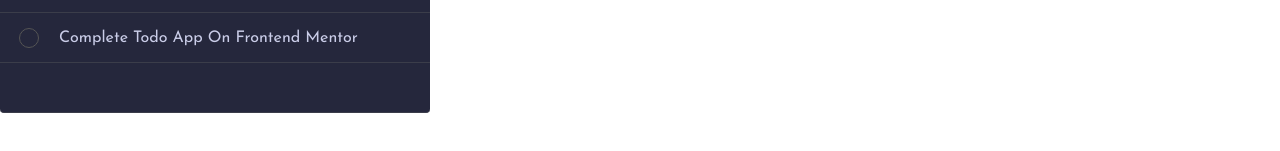
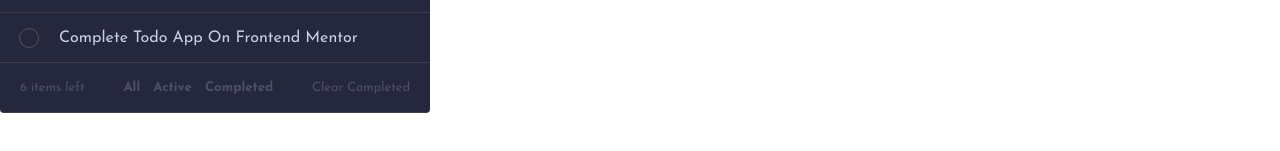
Before and after one commit to shepherd-astro-flexer/frontend-todo, a React (Create React App) app: page / in a window 1280 px wide. Shown: the part 547-698 px from the top of the page. Built offline with nearby package versions, Linux system fonts and the light colour scheme.

Commit message:
Add filter functionality of todo

```diff
--- a/src/App.css
+++ b/src/App.css
@@ -132,7 +132,7 @@
 }
 
 .close-button {
-  color: hsl(240, 1%, 35%);
+  color: hsl(240, 16%, 10%);
   font-weight: 300;
   margin-right: 10px;
   cursor: pointer;
@@ -148,8 +148,31 @@
   color: hsl(235, 19%, 35%);
 }
 
+.manipulate-cont p {
+  font-size: 0.8rem;
+}
 
+.manipulate-cont {
+  color: hsl(233, 14%, 35%);
+  display: flex;
+  padding: 0 20px;
+  justify-content: space-between;
+}
 
+.manipulate-cont p:hover, .manipulate-cont h5:hover {
+  cursor: pointer;
+  color: hsl(220, 98%, 61%);
+}
+
+.middle-cont {
+  display: flex;
+  justify-content: space-between;
+  width: 150px;
+}
+
+h5:focus {
+  color: red;
+}
 
 
 
--- a/src/App.js
+++ b/src/App.js
@@ -4,6 +4,8 @@
 import CloseIcon from '@mui/icons-material/Close';
 
 function App() {
+
+  // ! Object is the key :)
   const [todos, updateTodos] = useState([
     {
       name: "Complete onine Javascript course",
@@ -42,6 +44,25 @@
     id: "",
     checked: false
   })
+  // * This will be the value of todos if completed is clicked
+  // ! Kapag empty ang allTodos, ang value nya is the todos array
+  const [filteredTodos, setFilteredTodos] = useState("All");
+
+  const [length, setLength] = useState(todos.length);
+
+  const filteredArray = todos.filter(todo => {
+    if (filteredTodos === "Active") {
+      return !todo.checked
+    } else if (filteredTodos === "Completed"){
+      return todo.checked;
+    } else {
+      return true // ! Just keep it.
+    }
+  })
+
+  const runFilter = filter => {
+    setFilteredTodos(filter)
+  }
 
   return (
     <div>
@@ -75,14 +96,20 @@
         }} value={input.name} type="text" placeholder="Create a new todo..." autoCorrect="none" />
       </div>
       <div>
-        {todos.map((todo, idx)=> {
+        {filteredArray.map((todo, idx) => {
           return (
             <div key={idx} id={idx} className="todos-container">
               <label className="toggle-container">
                 <input id={todo.id} onChange={e => {
                   const {id, checked} = e.target;
-                  console.log(id)
+                  console.log(id, checked);
 
+                  const countCheck = todos.filter(todo => {
+                    return !todo.checked;
+                  })
+                  console.log(countCheck)
+                  setLength(countCheck.length - 1);
+                  // We change the current value of the checked property depending on the value of checked(e)
                   updateTodos(prevValue => {
                     return prevValue.map(val => {
                       return val.id == id ? {...val, checked} : val;
@@ -104,8 +131,26 @@
             </div>
           )
         })}
-        <div className="todos-container">
-
+        <div className="todos-container manipulate-cont">
+          <p>{length} items left</p>
+          <div className="middle-cont">
+            <h5 onClick={e => {
+             runFilter(e.target.innerText);
+            }}>All</h5>
+            <h5 onClick={e => {
+             runFilter(e.target.innerText);
+            }}>Active</h5>
+            <h5 onClick={e => {
+             runFilter(e.target.innerText);
+            }}>Completed</h5>
+          </div>
+          <p onClick={() => {
+            updateTodos(prevValue => {
+              return prevValue.filter(prev => {
+                return !prev.checked;
+              })
+            })
+          }}>Clear Completed</p>
         </div>
       </div>
     </div>
@@ -113,3 +158,49 @@
 }
 
 export default App;
+// updateAllTodos(prevValue => {
+              //   return prevValue.map(item => {
+              //     return mapIt.map(mapItem => {
+              //       return item.id === mapItem.id ? mapItem : item;
+              //     })
+              //   })
+              // }); // ! We save the current value
+              // // ! We created a filter for active and completed arrays.
+              // const active = todos.filter(todo => {
+              //   return !todo.checked;
+              // })
+
+              // const completed = todos.filter(todo => {
+              //   return todo.checked;
+              // })
+
+              // const isThereActive = todos.every(todo => {
+              //   return !todo.checked;
+              // })
+
+              // console.log(active, completed);
+              // console.log(e.target.innerText);
+              // console.log(isThereActive);
+
+              // updateActiveTodos(prevValue => {
+              //   return isThereActive ? prevValue : [...prevValue, ...active];
+              // })
+
+              // updateCompletedTodos(prevValue => {
+              //   return [...prevValue, ...completed];
+              // })
+
+
+              // // I think the problem is here
+              // updateAllTodos();
+              // // [...active, ...completed]
+              // updateTodos(prevValue => {
+              //   return prevValue.filter(todo => {
+              //     return !todo.checked;
+              //   })
+              // })
+               // const [counter, setCounter] = useState(0);
+  // const [allTodos, updateAllTodos] = useState([]); // ! Test
+  // const [activeTodos, updateActiveTodos] = useState([]);
+  // const [completedTodos, updateCompletedTodos] = useState([]);
+  // const [showTodos, updateShowTodos] = useState(true);
```
